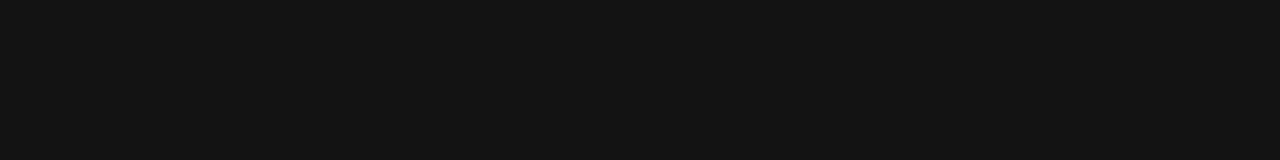
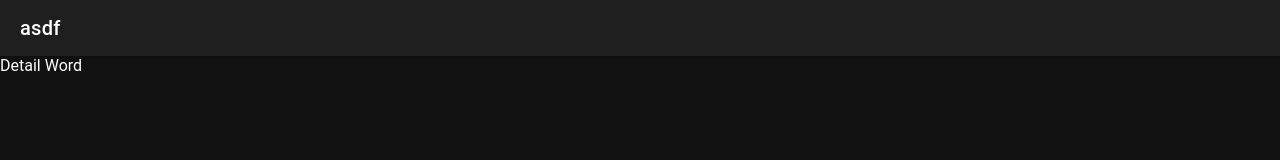
Before and after one commit to Enrikerf/reactWordApp, a React (Create React App) app: page /entryDetail in a window 1280 px wide. Shown: the top 160 px of the page. Built offline with nearby package versions, Linux system fonts and the light colour scheme.

Commit message:
navigate

```diff
--- a/src/App.tsx
+++ b/src/App.tsx
@@ -1,5 +1,5 @@
-import React from 'react';
-import { Redirect, Route } from 'react-router-dom';
+import React from "react";
+import { Redirect, Route } from "react-router-dom";
 import {
   IonApp,
   IonIcon,
@@ -7,32 +7,33 @@ import {
   IonRouterOutlet,
   IonTabBar,
   IonTabButton,
-  IonTabs
-} from '@ionic/react';
-import { IonReactRouter } from '@ionic/react-router';
-import { ellipse, square, triangle, searchOutline, folderOutline, barbellOutline } from 'ionicons/icons';
-import TabSearch from './pages/SearchPage/TabSearch';
-import TabKnowledge from './pages/KnowledgePage/TabKnowledge';
-import TabHomework from './pages/HomeworkPage/TabHomework';
+  IonTabs,
+} from "@ionic/react";
+import { IonReactRouter } from "@ionic/react-router";
+import { searchOutline, folderOutline, barbellOutline } from "ionicons/icons";
+import TabSearch from "./pages/SearchPage/TabSearch";
+import TabKnowledge from "./pages/KnowledgePage/TabKnowledge";
+import TabHomework from "./pages/HomeworkPage/TabHomework";
+import EntryDetailPage from "./pages/HomeworkPage/pages/EntryDetailPage";
 
 /* Core CSS required for Ionic components to work properly */
-import '@ionic/react/css/core.css';
+import "@ionic/react/css/core.css";
 
 /* Basic CSS for apps built with Ionic */
-import '@ionic/react/css/normalize.css';
-import '@ionic/react/css/structure.css';
-import '@ionic/react/css/typography.css';
+import "@ionic/react/css/normalize.css";
+import "@ionic/react/css/structure.css";
+import "@ionic/react/css/typography.css";
 
 /* Optional CSS utils that can be commented out */
-import '@ionic/react/css/padding.css';
-import '@ionic/react/css/float-elements.css';
-import '@ionic/react/css/text-alignment.css';
-import '@ionic/react/css/text-transformation.css';
-import '@ionic/react/css/flex-utils.css';
-import '@ionic/react/css/display.css';
+import "@ionic/react/css/padding.css";
+import "@ionic/react/css/float-elements.css";
+import "@ionic/react/css/text-alignment.css";
+import "@ionic/react/css/text-transformation.css";
+import "@ionic/react/css/flex-utils.css";
+import "@ionic/react/css/display.css";
 
 /* Theme variables */
-import './theme/variables.css';
+import "./theme/variables.css";
 
 const App: React.FC = () => (
   <IonApp>
@@ -42,7 +43,12 @@ const App: React.FC = () => (
           <Route path="/tabHomework" component={TabHomework} exact={true} />
           <Route path="/tabKnowledge" component={TabKnowledge} exact={true} />
           <Route path="/tabSearch" component={TabSearch} />
-          <Route path="/" render={() => <Redirect to="/tabHomework" />} exact={true} />
+          <Route path="/entryDetail" component={EntryDetailPage} />
+          <Route
+            path="/"
+            render={() => <Redirect to="/tabHomework" />}
+            exact={true}
+          />
         </IonRouterOutlet>
         <IonTabBar slot="bottom">
           <IonTabButton tab="tabHomework" href="/tabHomework">
--- a/src/pages/HomeworkPage/TabHomework.tsx
+++ b/src/pages/HomeworkPage/TabHomework.tsx
@@ -32,8 +32,13 @@ function TabHomework(props: any) {
       setWordToSearch(auxWordToSearch);
     }
   };
-  const handleItemClick = function (id:number): void{
-    console.log("item clicked: " + id)
+  const handleItemClick = function (entry:Entry): void{
+    console.log("item clicked: " + entry.id)
+    props.history.push({
+      pathname: '/entryDetail',
+      search: '',
+      state: { entry: entry }
+    });
   };
 
   const handleIconClick = function (id:number): void{
@@ -68,7 +73,7 @@ function TabHomework(props: any) {
             <EntryCard
               key={entry.id}
               entry={entry}
-              onItemClick={() => handleItemClick(entry.id)}
+              onItemClick={() => handleItemClick(entry)}
               onIconClick={() => handleIconClick(entry.id)}
             />
           ))}
--- /dev/null
+++ b/src/pages/HomeworkPage/pages/EntryDetailPage.tsx
@@ -0,0 +1,35 @@
+import React, { useState, useEffect } from "react";
+import {
+  IonContent,
+  IonHeader,
+  IonPage,
+  IonTitle,
+  IonToolbar,
+} from "@ionic/react";
+import { useLocation } from "react-router";
+import EntryService from "../../../shared/modules/api-kerf/services/entryService/EntryService";
+import { Entry } from "../../../shared/modules/api-kerf/models/entry";
+
+function EntryDetailPage(props: any) {
+  const location = useLocation();
+  const [entry, setEntry] = useState<Entry | undefined>(undefined);
+
+  useEffect(() => {
+    console.log(location);
+    let auxEntry = location.state;
+
+  }, [location]);
+  return (
+    <IonPage>
+      <IonHeader>
+        <IonToolbar>
+          <IonTitle>asdf</IonTitle>
+        </IonToolbar>
+      </IonHeader>
+
+      <IonContent>Detail Word</IonContent>
+    </IonPage>
+  );
+}
+
+export default EntryDetailPage;
```
